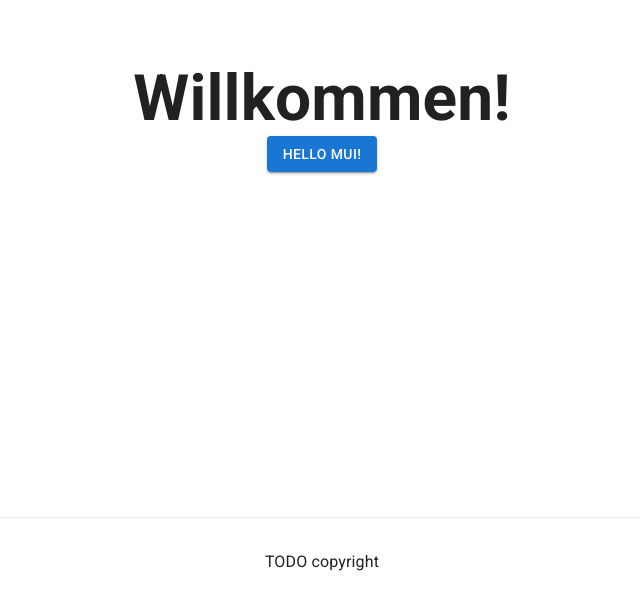
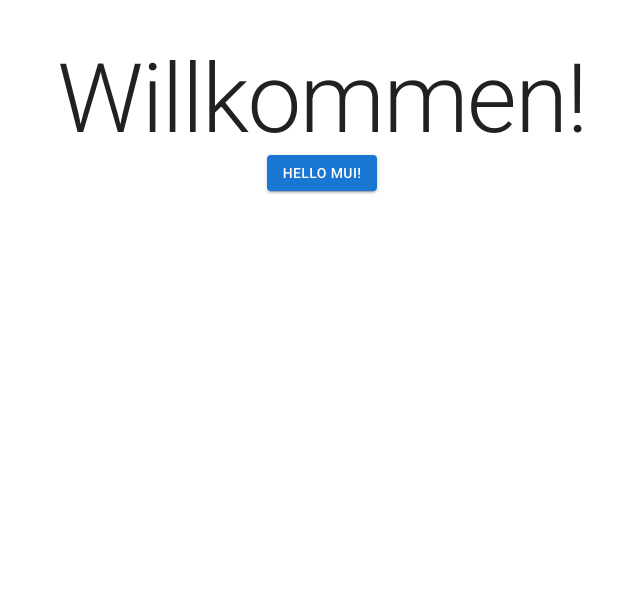
Before and after one commit to behrends/nextjs-nav-mui, a Next.js app: page / in a window 1280 px wide. Shown: the part 283-889 px from the top of the page, without its empty margins (318-958 px from the left). After the commit the page ends 800 px from the top, so only its background shows below. Built offline with nearby package versions, Linux system fonts and the light colour scheme.

Commit message:
Replace layout with MUI-components

```diff
--- a/pages/index.js
+++ b/pages/index.js
@@ -1,23 +1,28 @@
 import Head from 'next/head';
+import Box from '@mui/material/Box';
 import Button from '@mui/material/Button';
-import styles from '../styles/Home.module.css';
+import Typography from '@mui/material/Typography';
 
 export default function Home() {
   return (
-    <div className={styles.container}>
+    <>
       <Head>
         <title>Beispiel mit MUI</title>
         <meta name="description" content="MUI Example" />
         <link rel="icon" href="/favicon.ico" />
       </Head>
 
-      <main className={styles.main}>
-        <h1 className={styles.title}>Willkommen!</h1>
+      <Box
+        minHeight="100vh"
+        display="flex"
+        flexDirection="column"
+        justifyContent="center"
+        alignItems="center"
+      >
+        <Typography variant="h1">Willkommen!</Typography>
 
         <Button variant="contained">Hello MUI!</Button>
-      </main>
-
-      <footer className={styles.footer}>TODO copyright</footer>
-    </div>
+      </Box>
+    </>
   );
 }
```
